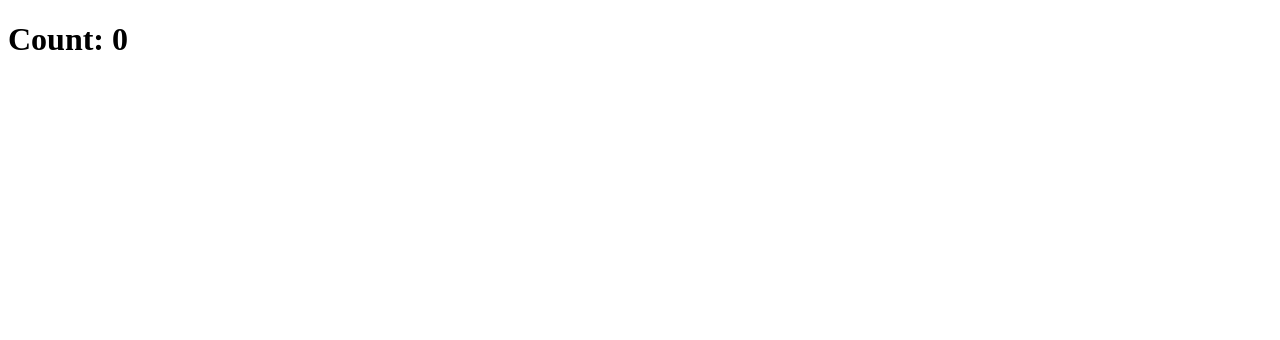
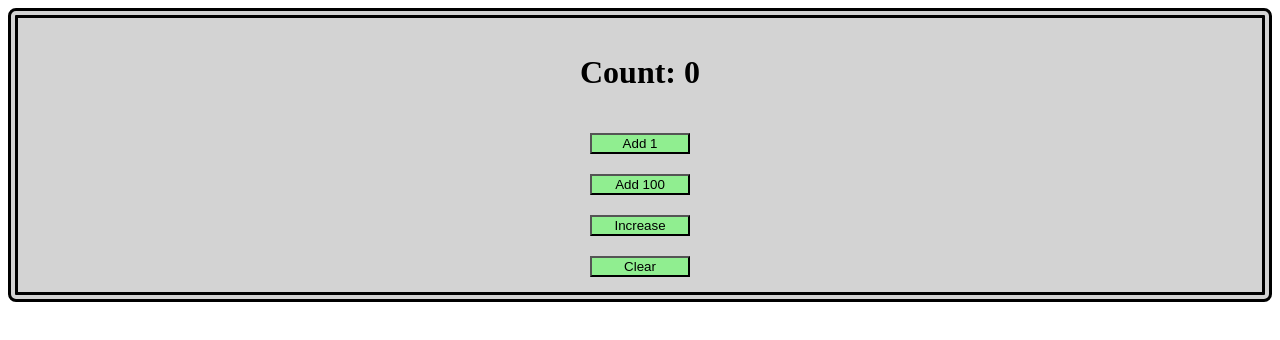
Before and after one commit to mate-academy/react_counter, a React (Create React App) app: page / in a window 1280 px wide. Shown: the top 340 px of the page. Built offline with nearby package versions, Linux system fonts and the light colour scheme; the HTML template or start-up script is replaced by a standard one.

Commit message:
solution

```diff
--- a/src/App.scss
+++ b/src/App.scss
@@ -1 +1,15 @@
-// styles go here
+.App {
+  display: flex;
+  flex-direction: column;
+  align-items: center;
+  gap: 20px;
+  background-color: lightgray;
+  border: 10px double black;
+  border-radius: 8px;
+  padding: 15px;
+
+  &__button {
+    width: 100px;
+    background-color: lightgreen;
+  }
+}
--- a/src/App.tsx
+++ b/src/App.tsx
@@ -1,16 +1,78 @@
 import React from 'react';
 import './App.scss';
 
-class App extends React.Component {
-  addOne = () => {};
+type State = {
+  counter: number;
+};
 
-  add100 = () => {};
+class App extends React.Component<{}, State> {
+  state: State = {
+    counter: 0,
+  };
 
-  increase = () => {};
+  addOne = () => {
+    this.setState((state) => {
+      return {
+        counter: state.counter + 1,
+      };
+    });
+  };
+
+  add100 = () => {
+    this.setState((state) => {
+      return {
+        counter: state.counter + 100,
+      };
+    });
+  };
+
+  increase = () => {
+    this.setState((state) => {
+      const { counter } = state;
+
+      return {
+        counter: counter + (counter % 5 === 0 && counter !== 0 ? 101 : 1),
+      };
+    });
+  };
+
+  clear = () => {
+    this.setState({ counter: 0 });
+  };
 
   render() {
     return (
-      <h1>Count: 0</h1>
+      <div className="App">
+        <h1>{`Count: ${this.state.counter}`}</h1>
+        <button
+          className="App__button"
+          type="button"
+          onClick={() => this.addOne()}
+        >
+          Add 1
+        </button>
+        <button
+          className="App__button"
+          type="button"
+          onClick={this.add100}
+        >
+          Add 100
+        </button>
+        <button
+          className="App__button"
+          type="button"
+          onClick={this.increase}
+        >
+          Increase
+        </button>
+        <button
+          className="App__button"
+          type="button"
+          onClick={this.clear}
+        >
+          Clear
+        </button>
+      </div>
     );
   }
 }
```
